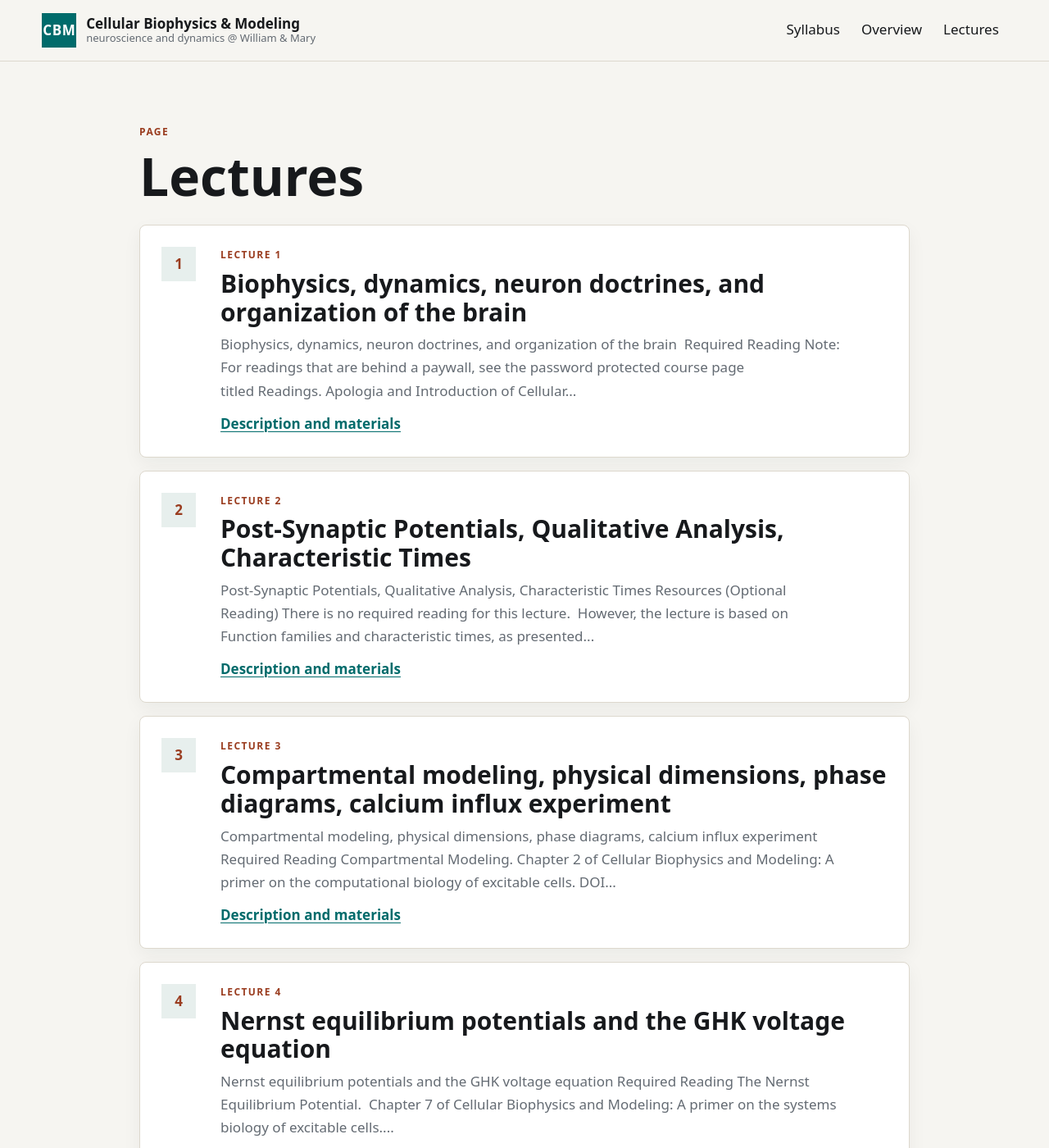
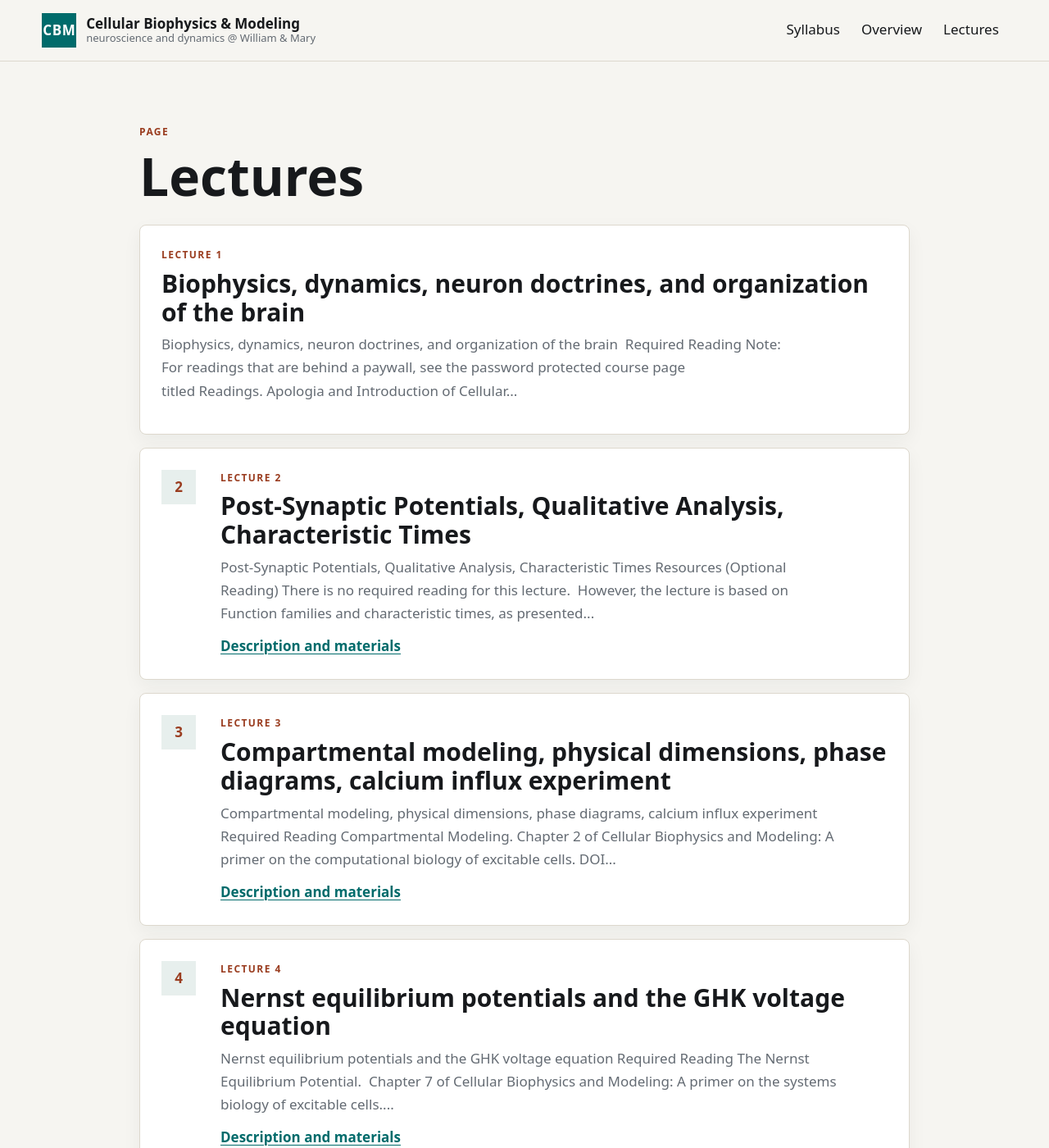
Before and after one commit to gregconradismith/cellular-biophysics-and-modeling, a Jekyll site: the page built from docs/_materials/lectures.md, in a window 1280 px wide and 1400 px high. Shown: the whole window at 82% size. Built offline with Jekyll 4.4.1, drawn with Linux system fonts in a browser that asks for light colours.

Commit message:
Reduce Lecture 1 index entry

```diff
--- a/docs/_layouts/lectures.html
+++ b/docs/_layouts/lectures.html
@@ -13,13 +13,17 @@ layout: default
           {% elsif item.content contains "<h2" %}
             {% assign lecture_title = item.content | split: "</h2>" | first | strip_html | normalize_whitespace %}
           {% endif %}
-        <article class="lecture-index-item">
+        <article class="lecture-index-item{% if item.slug == 'lecture-1' %} is-reduced{% endif %}">
+          {% unless item.slug == "lecture-1" %}
           <div class="lecture-index-number">{{ forloop.index }}</div>
+          {% endunless %}
           <div class="lecture-index-body">
             <p class="eyebrow">{{ item.title | escape }}</p>
             <h2><a href="{{ item.url | relative_url }}">{{ lecture_title | escape }}</a></h2>
             <p>{{ item.content | strip_html | normalize_whitespace | replace: "&amp;", "&" | replace: "&nbsp;", " " | truncatewords: 30 }}</p>
+            {% unless item.slug == "lecture-1" %}
             <a class="lecture-index-link" href="{{ item.url | relative_url }}">Description and materials</a>
+            {% endunless %}
           </div>
         </article>
         {% endfor %}
--- a/docs/assets/site.css
+++ b/docs/assets/site.css
@@ -185,6 +185,9 @@ main { min-height: 70vh; }
   border-radius: 8px;
   box-shadow: 0 8px 22px rgba(28, 31, 34, .05);
 }
+.lecture-index-item.is-reduced {
+  grid-template-columns: minmax(0, 1fr);
+}
 .lecture-index-number {
   display: grid;
   place-items: center;
```
